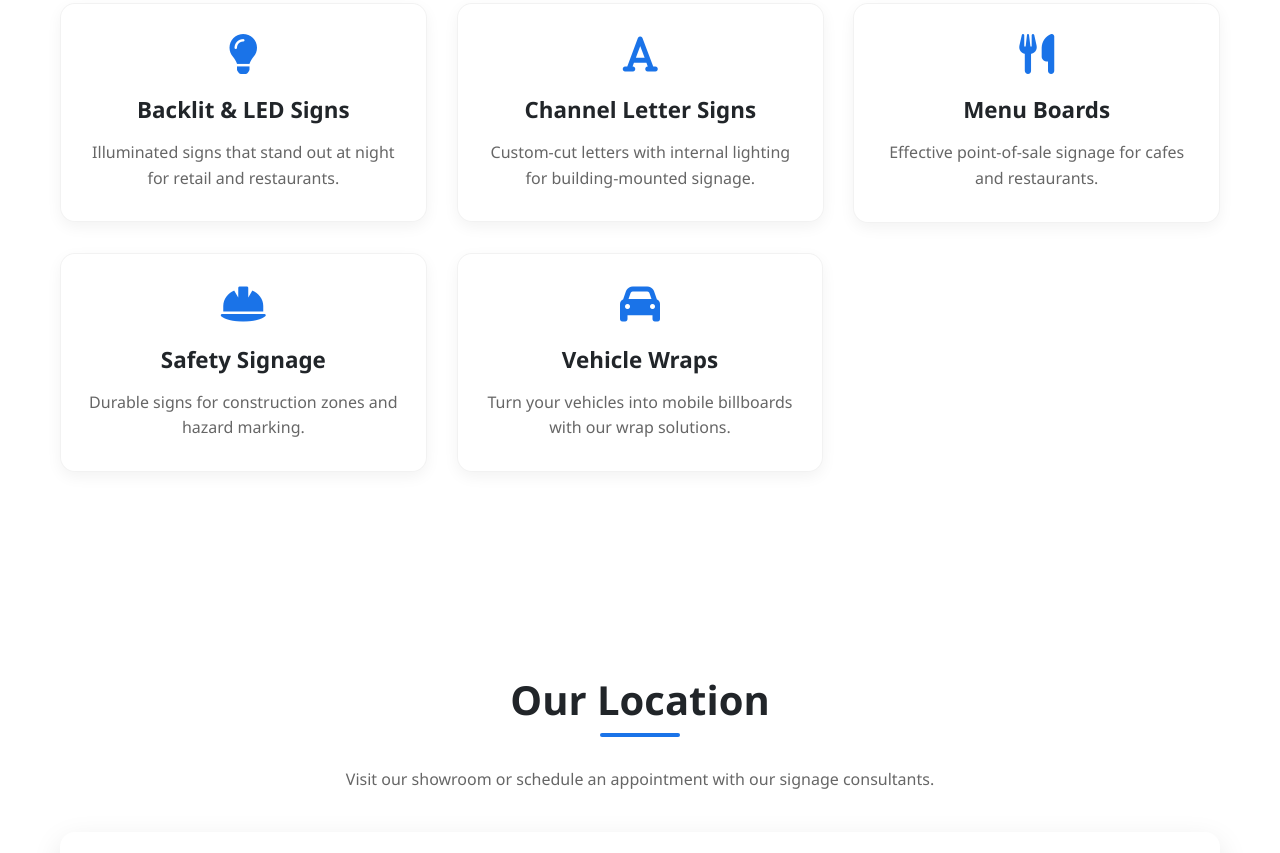
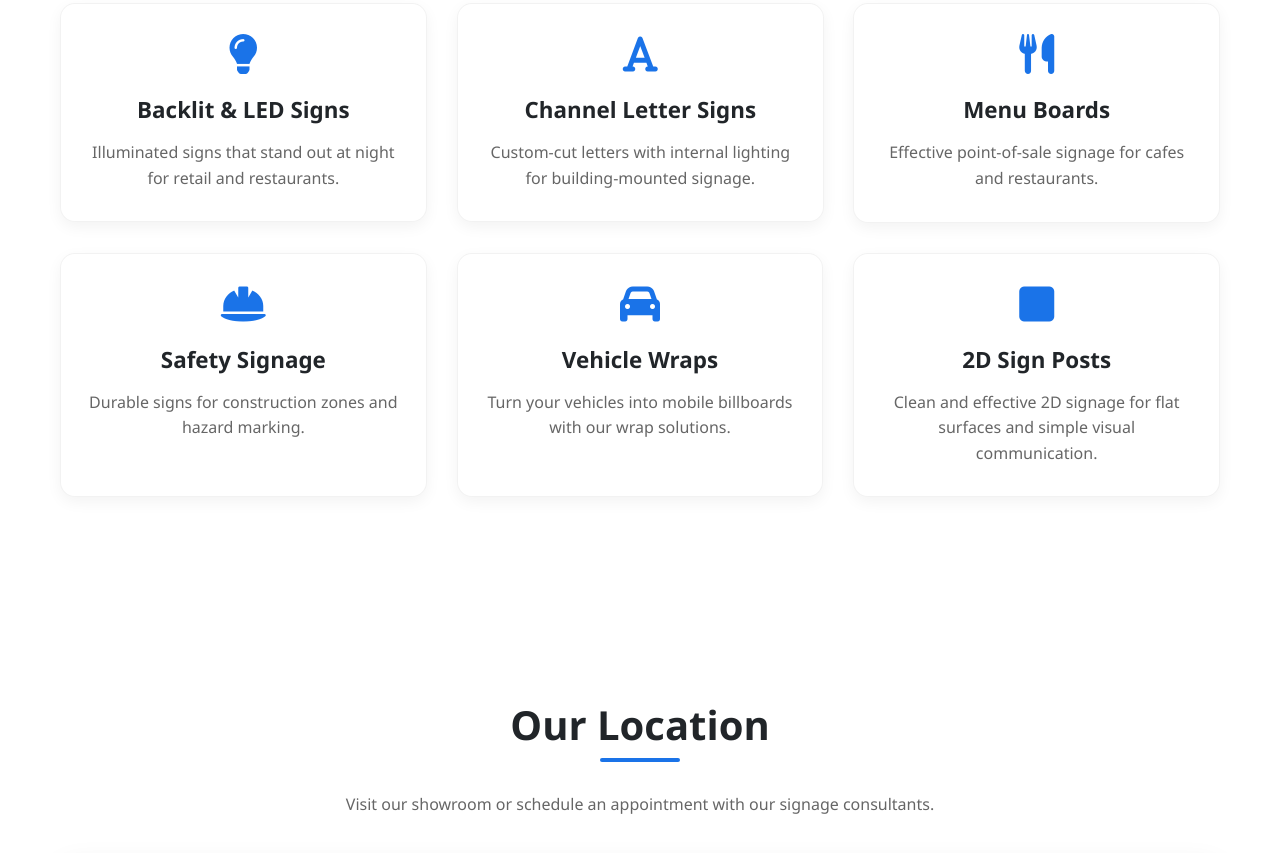
Before and after one commit to SignageHub/SignHub.github.io, a plain HTML site: page index.html in a window 1280 px wide. Shown: the part 1590-2443 px from the top of the page. Drawn offline with nearby package versions, Linux system fonts and the light colour scheme; grey boxes are pictures that could not be loaded.

Commit message:
Update index.html

```diff
--- a/index.html
+++ b/index.html
@@ -700,6 +700,11 @@
           <h3>Vehicle Wraps</h3>
           <p>Turn your vehicles into mobile billboards with our wrap solutions.</p>
         </article>
+        <article class="service-card" data-aos="fade-up-right" data-aos-delay="400">
+          <i class="fas fa-square service-icon"></i>
+         <h3>2D Sign Posts</h3>
+         <p>Clean and effective 2D signage for flat surfaces and simple visual communication.</p>
+        </article>
       </div>
     </section>
 
```
